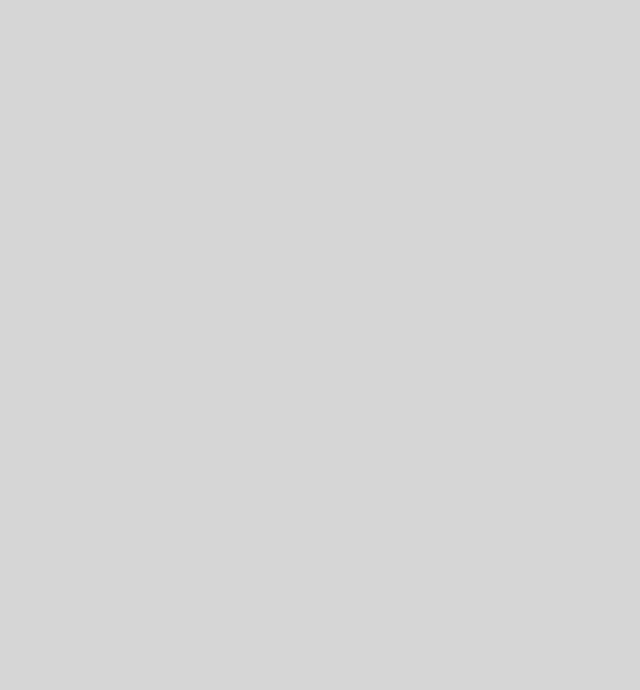
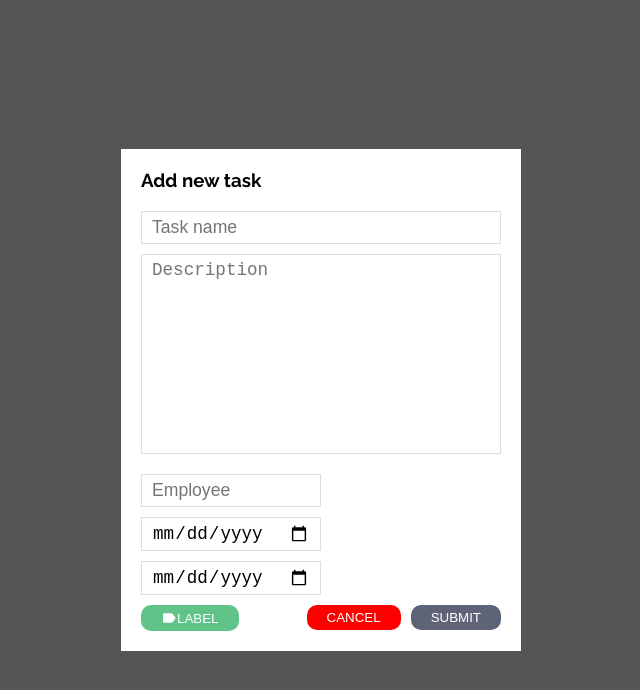
Before and after one commit to tranmanhduc2711/TaskBagar, a React (Create React App) app: page /add-new-task in a window 1280 px wide. Before the commit this address had no page. Shown: the top 690 px of the page, without its empty margins (319-959 px from the left). Built offline with nearby package versions, Linux system fonts and the light colour scheme.

Commit message:
completed add new task UI

```diff
--- a/package.json
+++ b/package.json
@@ -3,6 +3,10 @@
   "version": "0.1.0",
   "private": true,
   "dependencies": {
+    "@emotion/react": "^11.9.0",
+    "@emotion/styled": "^11.8.1",
+    "@mui/icons-material": "^5.6.2",
+    "@mui/material": "^5.6.4",
     "@testing-library/jest-dom": "^5.16.4",
     "@testing-library/react": "^13.1.1",
     "@testing-library/user-event": "^13.5.0",
--- a/src/App.js
+++ b/src/App.js
@@ -4,6 +4,7 @@ import { BrowserRouter as Router, Routes, Route } from "react-router-dom";
 import Header from "./components/Header/Header";
 import Login from "./components/Login";
 import Register from './components/Register';
+import AddNewTask from './components/AddNewTask';
 
 function App() {
   return (
@@ -14,6 +15,11 @@ function App() {
           <Routes>
             <Route path="/register" element={<Register/>}/>
             <Route path="/login" element={<Login/>}/>
+
+            {/**This route is temporary
+             * this component will show when
+             * open in home component  */}
+            <Route path="/add-new-task" element={<AddNewTask/>}/>
             {/* <Route exact path="/login" element={<Login />} /> */}
           </Routes>
         </div>
--- /dev/null
+++ b/src/components/AddNewTask/index.jsx
@@ -0,0 +1,75 @@
+import React from "react";
+import { useState, useRef } from "react";
+
+import LabelIcon from '@mui/icons-material/Label';
+import styles from "./style.module.scss";
+
+const AddNewTask = ({}) => {
+  const [taskName, setTaskName] = useState('');
+  const [desc, setDesc] = useState('');
+  const [employee, setEmployee] = useState('');
+
+  const startRef = useRef();
+  const endRef = useRef();
+
+  const handleCancel = (e) => {
+    e.preventDefault();
+  }
+
+  const handleSubmit = (e) =>{
+    e.preventDefault();
+    console.log({
+      taskName,
+      desc,
+      employee,
+      start: startRef.current.value,
+      end: endRef.current.value,
+    });
+  }
+
+  return (
+    <div className={styles.layer}>
+      <form className={styles.AddNewTask}>
+        <h3>Add new task</h3>
+          <input
+            placeholder="Task name"
+            value={taskName}
+            onChange={(e)=>setTaskName(e.target.value)}
+          />
+          <textarea
+            placeholder="Description"
+            value={desc}
+            onChange={(e)=>setDesc(e.target.value)}
+          />
+          <input
+            placeholder="Employee"
+            value={employee}
+            onChange={(e)=>setEmployee(e.target.value)}
+          />
+          <input ref={startRef} type="date" placeholder="Start"/>
+          <input ref={endRef} type="date" placeholder="Deadline"/>
+          <div className={styles.group}>
+            {/*temporary onCLick */}
+            <button
+              className={`${styles.button} ${styles.labelBtn}`}
+              onClick={handleCancel}
+              ><LabelIcon/> Label</button>
+            <div>
+              <button
+                className={`${styles.button} ${styles.cancel}`}
+                onClick={handleCancel}
+              >Cancel</button>
+              <button
+                type="submit"
+                className={[styles.button]}
+                onClick={handleSubmit}
+              >Submit</button>
+            </div>
+          </div>
+
+      </form>
+    </div>
+  );
+};
+
+export default AddNewTask;
--- /dev/null
+++ b/src/components/AddNewTask/style.module.scss
@@ -0,0 +1,75 @@
+@import '../../style/variable';
+
+.layer{
+    height: 100vh;
+
+    position: absolute;
+    top: 0;
+    left: 0;
+    right: 0;
+
+    display: flex;
+    justify-content: center;
+    align-items: center;
+
+    background-color: rgba(0,0,0,0.6);
+
+    .AddNewTask{
+        width: 400px;
+        padding: 20px;
+
+        background-color: #fff;
+
+        display: flex;
+        flex-direction: column;
+
+        h3{
+            margin-bottom: 20px;
+        }
+
+        textarea, input{
+            padding: 5px 10px;
+            font-size: 1.1rem;
+            outline: none;
+            border: 1px solid #ddd;
+        }
+
+        textarea{
+            height: 200px;
+            margin-bottom: 20px;
+
+            resize: none;
+        }
+
+        input{
+            margin-bottom: 10px;
+
+        }
+
+        input:not(:first-of-type){
+            width: 50%;
+        }
+
+        .group{
+            display: flex;
+            justify-content: space-between;
+
+            .button{
+                text-transform: uppercase;
+                &.labelBtn{
+                    background-color: $secondary;
+                    display: flex;
+                    align-items: center;
+                    svg{
+                        font-size: 1rem;
+                    }
+                }
+
+                &.cancel{
+                    margin-right: 10px;
+                    background-color: red;
+                }
+            }
+        }
+    }
+}
--- a/src/components/Login/index.jsx
+++ b/src/components/Login/index.jsx
@@ -19,7 +19,11 @@ const Login = () => {
 
   const handleSubmit = (e) => {
     e.preventDefault();
-    console.log('submit form');
+    console.log({
+      username: username,
+      password: password,
+      remember: remember,
+    });
   }
 
   return (
--- a/src/components/Register/index.jsx
+++ b/src/components/Register/index.jsx
@@ -25,8 +25,12 @@ const Register = () => {
 
   const handleSubmit = (e) => {
     e.preventDefault();
-    console.log(roleRef.current.value);
-    console.log('submit');
+    console.log({
+      username: username,
+      password: password,
+      fullname: fullname,
+      role: roleRef.current.value,
+    });
   }
 
   return <div>
--- a/src/style/_reset.scss
+++ b/src/style/_reset.scss
@@ -33,9 +33,16 @@ img {
     object-fit: cover;
 }
 button{
+    padding: 5px 20px;
+
+    background-color: $primary;
     color: white;
+
     border-radius: 10px;
     border: none;
+
+    transition: all 0.1s ease-in-out;
+    cursor: pointer;
     &:hover{
         box-shadow: rgba(0, 0, 0, 0.35) 0px 5px 15px;
     }
```
Also changed, not shown: 1 other file (tests, documents, lock files or other folders).
